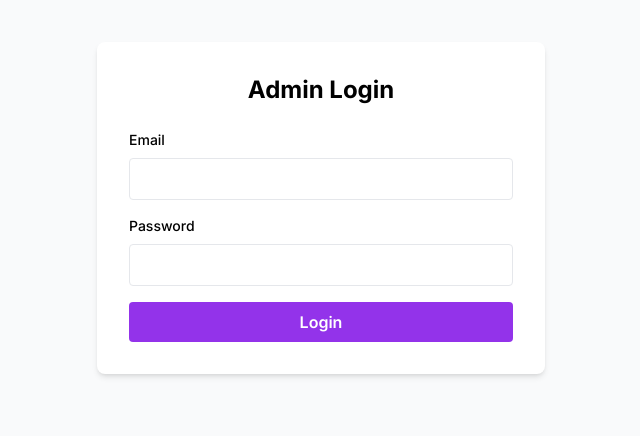
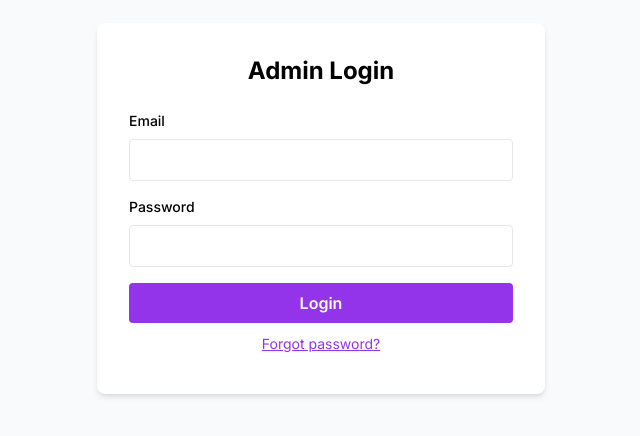
Before and after one commit to epicmotionSD/kelatic-booking, a Next.js app: page /login in a window 1280 px wide. Shown: the part 192-628 px from the top of the page, without its empty margins (319-959 px from the left). Built offline with nearby package versions, Linux system fonts and the light colour scheme.

Commit message:
Add 'Forgot password?' link to login page with Supabase reset

```diff
--- a/app/login/page.tsx
+++ b/app/login/page.tsx
@@ -8,6 +8,24 @@ export default function LoginPage() {
   const [password, setPassword] = useState("");
   const [error, setError] = useState("");
   const [loading, setLoading] = useState(false);
+  const [resetSent, setResetSent] = useState(false);
+  const [resetLoading, setResetLoading] = useState(false);
+    async function handleResetPassword(e: React.FormEvent) {
+      e.preventDefault();
+      setResetLoading(true);
+      setError("");
+      setResetSent(false);
+      const supabase = createClient();
+      const { error } = await supabase.auth.resetPasswordForEmail(email, {
+        redirectTo: window.location.origin + "/reset-password"
+      });
+      setResetLoading(false);
+      if (error) {
+        setError(error.message);
+      } else {
+        setResetSent(true);
+      }
+    }
   const router = useRouter();
 
   async function handleLogin(e: React.FormEvent) {
@@ -48,12 +66,21 @@ export default function LoginPage() {
           required
         />
         {error && <div className="text-red-500 mb-4 text-sm">{error}</div>}
+        {resetSent && <div className="text-green-600 mb-4 text-sm">Password reset email sent!</div>}
         <button
           type="submit"
-          className="w-full bg-purple-600 text-white py-2 rounded font-semibold hover:bg-purple-700 transition"
+          className="w-full bg-purple-600 text-white py-2 rounded font-semibold hover:bg-purple-700 transition mb-2"
           disabled={loading}
         >
           {loading ? "Logging in..." : "Login"}
+        </button>
+        <button
+          type="button"
+          className="w-full text-purple-600 underline text-sm mb-2"
+          onClick={handleResetPassword}
+          disabled={resetLoading || !email}
+        >
+          {resetLoading ? "Sending reset email..." : "Forgot password?"}
         </button>
       </form>
     </div>
```
